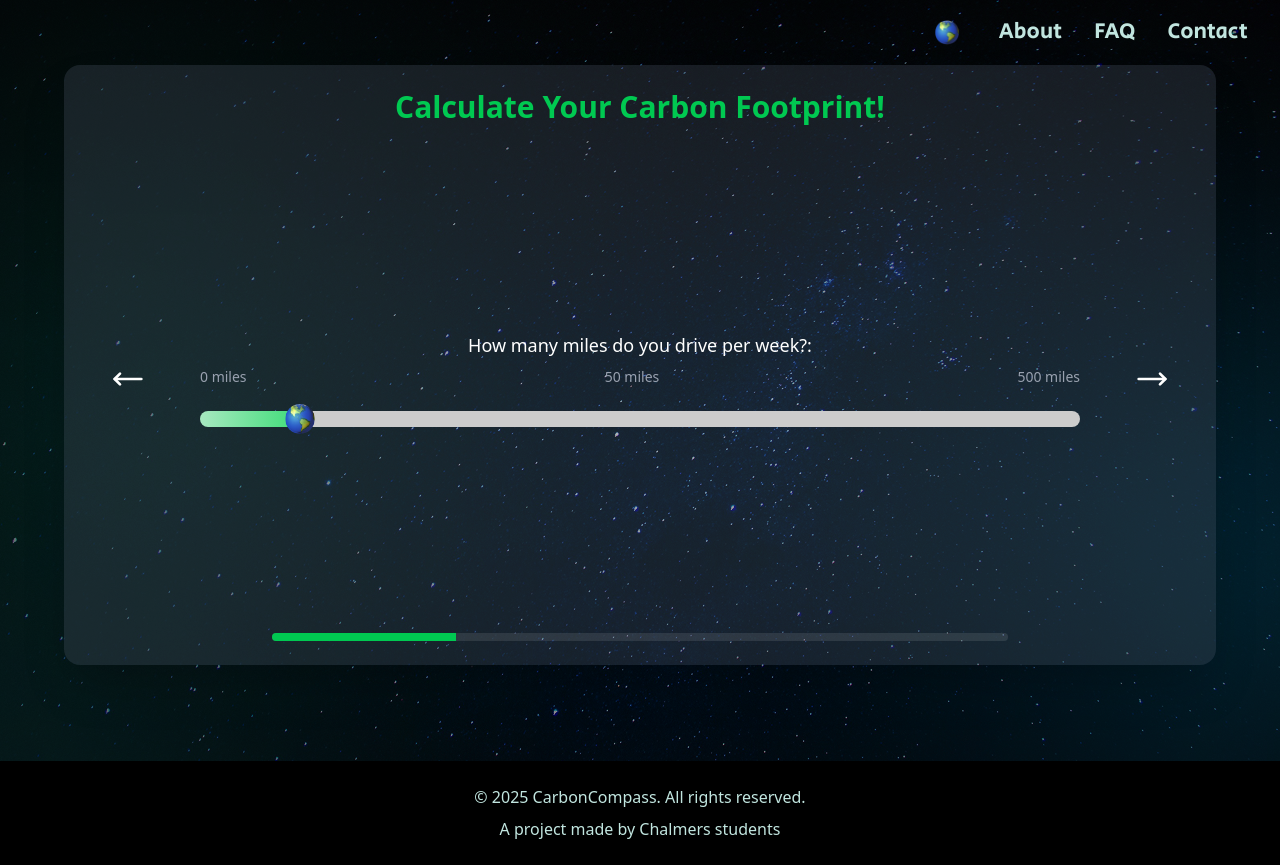
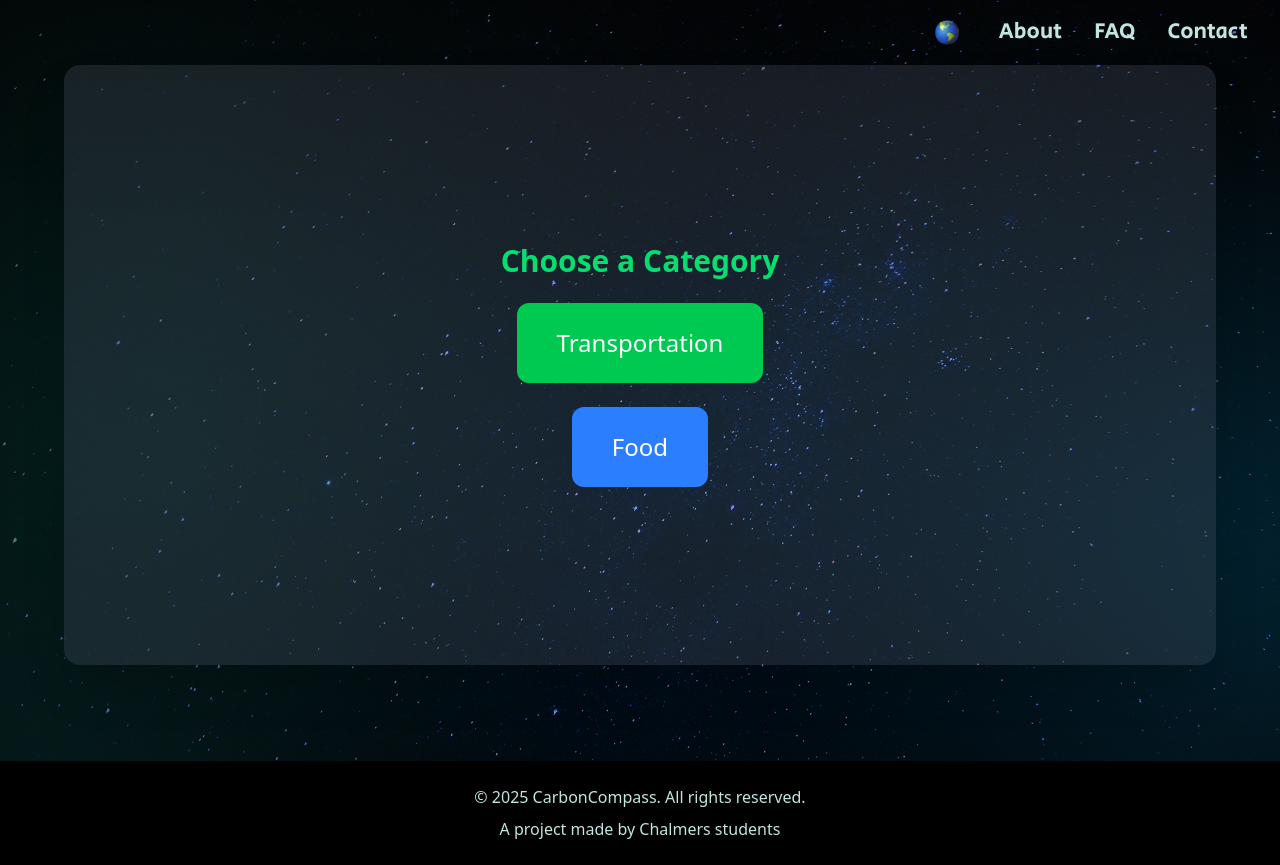
Before and after one commit to TicketedWave/DAT257, a Next.js app in the folder dat257/: page /calculator in a window 1280 px wide. Built offline with nearby package versions, Linux system fonts and the light colour scheme.

Commit message:
Added categories Transport and food with 4 questions each

```diff
--- a/dat257/app/calculator/components/CarbonFootprintCalculator.js
+++ b/dat257/app/calculator/components/CarbonFootprintCalculator.js
@@ -1,7 +1,7 @@
 'use client';
 
 import React, { useState, useEffect } from 'react';
-import { MoveRight , MoveLeft  } from 'lucide-react';
+import { MoveRight, MoveLeft } from 'lucide-react';
 import {
   LineChart,
   Line,
@@ -12,24 +12,150 @@ import {
   ResponsiveContainer,
 } from 'recharts';
 
-
+const categories = {
+  Transportation: [
+    {
+      label: 'How many kilometers do you drive per week?',
+      name: 'kilometersPerWeek',
+      min: 0,
+      max: 600,
+      step: 10,
+      marks: {
+        0: '0 km',
+        50: '50 km',
+        100: '100 km',
+        200: '200 km',
+        500: '500 km',
+        600: '600+ km'
+      },
+      unit: 'km'
+    },
+    {
+      label: 'How often do you use public transportation each week?',
+      name: 'publicTransportPerWeek',
+      min: 0,
+      max: 7,
+      step: 0.5,
+      marks: {
+        0: 'Never',
+        1.5: '1-2x',
+        4: '3-5x',
+        7: '6+x'
+      },
+      unit: 'times'
+    },
+    {
+      label: 'How many flights do you take per year?',
+      name: 'flightsPerYear',
+      min: 0,
+      max: 8,
+      step: 0.5,
+      marks: {
+        0: 'None',
+        1.5: '1-2',
+        4: '3-5',
+        8: '6+'
+      },
+      unit: 'flights'
+    },
+    {
+      label: 'What is your vehicle fuel efficiency?',
+      name: 'fuelEfficiency',
+      min: 4,
+      max: 14,
+      step: 0.5,
+      marks: {
+        4.5: 'Efficient',
+        6.5: 'Moderate',
+        10: 'Low',
+        14: 'Very Low'
+      },
+      unit: 'L/100km'
+    }
+  ],
+  Food: [
+    {
+      label: 'How often do you eat red meat (beef, lamb, pork) per week?',
+      name: 'redMeatPerWeek',
+      min: 0,
+      max: 6,
+      step: 0.5,
+      marks: {
+        0: 'None',
+        1.5: '1-2x',
+        3.5: '3-4x',
+        6: '5+x'
+      },
+      unit: 'meals'
+    },
+    {
+      label: 'How often do you eat poultry (chicken, turkey) per week?',
+      name: 'poultryPerWeek',
+      min: 0,
+      max: 6,
+      step: 0.5,
+      marks: {
+        0: 'None',
+        1.5: '1-2x',
+        3.5: '3-4x',
+        6: '5+x'
+      },
+      unit: 'meals'
+    },
+    {
+      label: 'How often do you consume dairy products per week?',
+      name: 'dairyPerWeek',
+      min: 0,
+      max: 6,
+      step: 0.5,
+      marks: {
+        0: 'None',
+        1.5: '1-2x',
+        3.5: '3-4x',
+        6: '5+x'
+      },
+      unit: 'servings'
+    },{
+      label: 'How often do you consume plant-based meals (vegetarian or vegan) per week?',
+      name: 'plantBasedMealsPerWeek',
+      min: 0,
+      max: 6,
+      step: 0.5,
+      marks: {
+        0: 'None',
+        1.5: '1-2x',
+        3.5: '3-4x',
+        6: '5+x'
+      },
+      unit: 'meals'
+    }
+  ]
+};
 
 const CarbonFootprintCalculator = () => {
   const [formData, setFormData] = useState({
-    carMilesPerWeek: 50,
-    flightsPerYear: 2,
-    meatMealsPerWeek: 7,
-    electricityKwhPerMonth: 300,
+    kilometersPerWeek: 150,
+    publicTransportPerWeek: 1.5,
+    flightsPerYear: 1.5,
+    fuelEfficiency: 6.5,
+    redMeatPerWeek: 1.5,
+    poultryPerWeek: 1.5,
+    dairyPerWeek: 3.5,
+    plantBasedMealsPerWeek: 3.5
   });
   const [step, setStep] = useState(0);
   const [submitted, setSubmitted] = useState(false);
   const [animatedPercentile, setAnimatedPercentile] = useState(0);
+  const [category, setCategory] = useState(null);
+  const [completedCategories, setCompletedCategories] = useState([]);
+
+  const currentQuestions = category ? categories[category] : [];
 
   useEffect(() => {
     if (submitted) {
       const target = getPercentile(userEmission);
       let current = 0;
-      const step = Math.max(1, Math.round(target / 50)); // Speed control
+      const step = Math.max(1, Math.round(target / 50));
       const interval = setInterval(() => {
         current += step;
         if (current >= target) {
@@ -38,45 +164,10 @@ const CarbonFootprintCalculator = () => {
         } else {
           setAnimatedPercentile(current);
         }
-      }, 20); // Delay between steps
+      }, 20);
       return () => clearInterval(interval);
     }
   }, [submitted]);
-
-
-  const spectrum = [
-    {
-      label: 'How many miles do you drive per week?',
-      name: 'carMilesPerWeek',
-      min: 0,
-      max: 500,
-      unit: 'miles',
-    },
-    {
-      label: 'How many flights do you take each year?',
-      name: 'flightsPerYear',
-      min: 0,
-      max: 20,
-      unit: 'flights',
-    },
-    {
-      label: 'How many meat-based meals do you eat per week?',
-      name: 'meatMealsPerWeek',
-      min: 0,
-      max: 21,
-      unit: 'meals',
-    },
-    {
-      label: 'How much electricity do you use per month?',
-      name: 'electricityKwhPerMonth',
-      min: 0,
-      max: 1000,
-      unit: 'kWh',
-    },
-  ];
-
-
-  const current = spectrum[step];
 
   const handleChange = (e) => {
     setFormData({
@@ -86,11 +177,19 @@ const CarbonFootprintCalculator = () => {
   };
 
   const calculateCarbonFootprint = () => {
-    const miles = formData.carMilesPerWeek * 52 * 0.411;
-    const flights = formData.flightsPerYear * 250;
-    const meat = formData.meatMealsPerWeek * 52 * 2.5;
-    const electricity = formData.electricityKwhPerMonth * 12 * 0.4;
-    return (miles + flights + meat + electricity).toFixed(2);
+    // Transportation calculations
+    const drivingEmission = formData.kilometersPerWeek * 52 * (formData.fuelEfficiency * 2.31); // kg CO2
+    const publicTransportSavings = formData.publicTransportPerWeek * 52 * 0.1; // kg CO2 saved
+    const flightsEmission = formData.flightsPerYear * 250; // kg CO2
+
+    // Food calculations
+    const redMeatEmission = formData.redMeatPerWeek * 52 * 2.5; // kg CO2
+    const poultryEmission = formData.poultryPerWeek * 52 * 0.8; // kg CO2
+    const dairyEmission = formData.dairyPerWeek * 52 * 0.5; // kg CO2
+
+    const total = drivingEmission - publicTransportSavings + flightsEmission +
+                 redMeatEmission + poultryEmission + dairyEmission;
+    return total.toFixed(2);
   };
 
   const getFunFacts = (footprint) => {
@@ -107,10 +206,8 @@ const CarbonFootprintCalculator = () => {
     ];
   };
 
-  const curveData = generateNormalDistribution(); // keep this outside your component return
+  const curveData = generateNormalDistribution();
   const userEmission = calculateCarbonFootprint();
-
-// Find the y-value at the user's x
   const closestPoint = curveData.reduce((prev, curr) =>
     Math.abs(curr.x - userEmission) < Math.abs(prev.x - userEmission) ? curr : prev
   );
@@ -118,117 +215,152 @@ const closestPoint = curveData.reduce((prev, curr) =>
   function getPercentile(x, mean = 5000, stdDev = 2000) {
     const z = (x - mean) / stdDev;
     const cdf = 0.5 * (1 + erf(z / Math.sqrt(2)));
-    return Math.round(cdf * 100); // As a percentile (0–100)
+    return Math.round(cdf * 100);
   }
 
-  // Approximation of the error function
   function erf(x) {
-    // Save the sign of x
     const sign = x >= 0 ? 1 : -1;
     x = Math.abs(x);
-
-    // Constants
     const a1 = 0.254829592,
       a2 = -0.284496736,
       a3 = 1.421413741,
       a4 = -1.453152027,
       a5 = 1.061405429,
       p = 0.3275911;
-
-    // Abramowitz and Stegun formula 7.1.26
     const t = 1 / (1 + p * x);
     const y = 1 - (((((a5 * t + a4) * t) + a3) * t + a2) * t + a1) * t * Math.exp(-x * x);
-
     return sign * y;
   }
 
+  const handleCategoryComplete = () => {
+    if (!completedCategories.includes(category)) {
+      setCompletedCategories([...completedCategories, category]);
+    }
+
+    if (completedCategories.length + 1 >= Object.keys(categories).length) {
+      setSubmitted(true);
+    } else {
+      setCategory(null);
+      setStep(0);
+    }
+  };
+
+  const getClosestMark = (value, marks) => {
+    const markValues = Object.keys(marks).map(Number);
+    return markValues.reduce((prev, curr) =>
+      Math.abs(curr - value) < Math.abs(prev - value) ? curr : prev
+    );
+  };
 
   return (
     <div className="w-[90%] min-h-[75vh] mx-auto p-6 bg-gray-600/30 bg-opacity-50 mb-24 text-white rounded-2xl shadow-2xl space-y-6 flex flex-col justify-between">
+      {!category ? (
+        <div className="flex flex-col items-center justify-center flex-1 space-y-6">
+          <h2 className="text-3xl font-bold text-center text-green-400">Choose a Category</h2>
+          <button
+            onClick={() => setCategory('Transportation')}
+            className={`px-10 py-6 rounded-xl text-2xl transition ${
+              completedCategories.includes('Transportation')
+                ? 'bg-green-600 hover:bg-green-500'
+                : 'bg-green-500 hover:bg-green-400'
+            }`}
+          >
+            Transportation {completedCategories.includes('Transportation') && '✓'}
+          </button>
+          <button
+            onClick={() => setCategory('Food')}
+            className={`px-10 py-6 rounded-xl text-2xl transition ${
+              completedCategories.includes('Food')
+                ? 'bg-blue-600 hover:bg-blue-500'
+                : 'bg-blue-500 hover:bg-blue-400'
+            }`}
+          >
+            Food {completedCategories.includes('Food') && '✓'}
+          </button>
+        </div>
+      ) : !submitted ? (
+        <>
           <h2 className="text-3xl font-bold text-center text-green-500">
-        Calculate Your Carbon Footprint!
+            {currentQuestions[step].label}
           </h2>
 
-      {!submitted && (
-        <>
-          {/* <div>
-            <label className="block mb-2 text-lg font-medium">{current.label}:</label>
-            <div className="flex justify-between text-sm text-gray-400 mb-1">
-              <span>{current.min} {current.unit}</span>
-              <span>{formData[current.name]} {current.unit}</span>
-              <span>{current.max} {current.unit}</span>
-            </div>
-            <input
-              type="range"
-              name={current.name}
-              min={current.min}
-              max={current.max}
-              value={formData[current.name]}
-              onChange={handleChange}
-              className="w-full h-6 appearance-none bg-green-300 rounded-lg cursor-pointer slider-thumb"
-            />
-          </div> */}
-
           <div className="flex items-center justify-between gap-4 mt-6 opacity-100">
-  {/* Back Button */}
             <button
               type="button"
               onClick={() => setStep((prev) => Math.max(0, prev - 1))}
               disabled={step === 0}
-    className='mx-6'
+              className="mx-6"
             >
-    <MoveLeft  size={32} className="text-white hover:text-green-400 transition-all duration-200"/>
+              <MoveLeft size={32} className="text-white hover:text-green-400 transition-all duration-200" />
             </button>
 
-{/* Spectrum Input in Center */}
             <div className="flex-1 flex flex-col items-center px-4">
-    <label className="block mb-2 text-lg font-medium text-center">{current.label}:</label>
               <div className="flex justify-between text-sm text-gray-400 mb-6 w-full">
-        <span>{current.min} {current.unit}</span>
-        <span>{formData[current.name]} {current.unit}</span>
-        <span>{current.max} {current.unit}</span>
+                {Object.entries(currentQuestions[step].marks).map(([value, label]) => (
+                  <span
+                    key={value}
+                    className={`text-xs ${
+                      Math.abs(parseFloat(value) - formData[currentQuestions[step].name]) < 0.1
+                        ? 'text-green-400 font-bold'
+                        : ''
+                    }`}
+
+                  >
+                    {label}
+                  </span>
+                ))}
               </div>
               <input
                 type="range"
-        name={current.name}
-        min={current.min}
-        max={current.max}
-        value={formData[current.name]}
+                name={currentQuestions[step].name}
+                min={currentQuestions[step].min}
+                max={currentQuestions[step].max}
+                step={currentQuestions[step].step}
+                value={formData[currentQuestions[step].name]}
                 onChange={handleChange}
-        className="w-full h-4 appearance-none bg-green-3  rounded-lg cursor-pointer slider-thumb"
+                className="w-full h-4 appearance-none bg-green-3 rounded-lg cursor-pointer"
                 style={{
                   background: `linear-gradient(to right, #a7e8c0 0%, #4ade80 ${
-              ((formData[current.name] - current.min) / (current.max - current.min)) * 100
+                    ((formData[currentQuestions[step].name] - currentQuestions[step].min) /
+                    (currentQuestions[step].max - currentQuestions[step].min)) * 100
                   }%, #ccc ${
-              ((formData[current.name] - current.min) / (current.max - current.min)) * 100
+                    ((formData[currentQuestions[step].name] - currentQuestions[step].min) /
+                    (currentQuestions[step].max - currentQuestions[step].min)) * 100
                   }%, #ccc 100%)`,
                 }}
               />
+              <div className="mt-4 text-lg">
+                {formData[currentQuestions[step].name]} {currentQuestions[step].unit}
+              </div>
             </div>
 
-{/* Next or Submit Button */}
-
+            {step < currentQuestions.length - 1 ? (
               <button
                 type="button"
-      onClick={() => setStep((prev) => Math.min(spectrum.length - 1, prev + 1))}
-      className='mx-6'
+                onClick={() => setStep((prev) => Math.min(currentQuestions.length - 1, prev + 1))}
+                className="mx-6"
               >
-      <MoveRight size={32} className="text-white hover:text-green-400 transition-all duration-200"/>
+                <MoveRight size={32} className="text-white hover:text-green-400 transition-all duration-200" />
               </button>
-</div>
-{step === spectrum.length - 1 &&
-    <div className="flex justify-center mt-4">
+            ) : (
               <button
                 type="button"
-      onClick={() => setSubmitted(true)}
-      className="bg-linear-to-bl from-green-200 to-green-600 text-white text-bold text-2xl px-12 py-6 rounded-xl hover:bg-green-700 transition mx-auto"
+                onClick={handleCategoryComplete}
+                className="bg-green-500 text-white text-bold text-xl px-8 py-4 rounded-xl hover:bg-green-400 transition mx-6"
               >
-      Calculate
-    </button></div>}
+                {completedCategories.length + 1 >= Object.keys(categories).length ? 'Calculate' : 'Next Category'}
+              </button>
+            )}
+          </div>
 
-    </>)}
-
-    {submitted && (
+          <div className="h-2 bg-white/10 rounded-full overflow-hidden mt-6 w-2/3 mx-auto">
+            <div
+              className="h-full bg-green-500 transition-all duration-500"
+              style={{ width: `${((step + 1) / currentQuestions.length) * 100}%` }}
+            />
+          </div>
+        </>
+      ) : (
         <>
           <div className="text-center mt-4 space-y-4">
             <p className="text-xl font-semibold">Your Estimated Carbon Footprint:</p>
@@ -240,23 +372,20 @@ function getPercentile(x, mean = 5000, stdDev = 2000) {
               ))}
             </div>
           </div>
-        {/* User percentile result */}
+
           <div className="text-center mt-4">
             <p className="text-md text-gray-300">
               You emit more CO₂ than approximately{" "}
-            <span className="text-green-400 font-bold">
-            {animatedPercentile}%
-            </span>{" "}
+              <span className="text-green-400 font-bold">{animatedPercentile}%</span>{" "}
               of the world population.
             </p>
           </div>
 
-        {/* Normal Distribution Graph */}
           <div className="mt-8">
             <p className="text-sm mb-3 text-gray-300">Carbon emissions compared to a typical global distribution</p>
             <div className="w-full h-64 bg-white/5 rounded-xl p-4">
               <ResponsiveContainer width="100%" height="100%">
-            <LineChart data={generateNormalDistribution()}>
+                <LineChart data={curveData}>
                   <XAxis
                     dataKey="x"
                     tick={{ fill: '#ccc', fontSize: 12 }}
@@ -269,13 +398,7 @@ function getPercentile(x, mean = 5000, stdDev = 2000) {
                     labelFormatter={(label) => `${label.toLocaleString()} kg CO₂`}
                     contentStyle={{ backgroundColor: '#1f2937', borderColor: '#4ade80', color: 'white' }}
                   />
-                <Line
-                type="monotone"
-                dataKey="y"
-                stroke="#4ade80"
-                strokeWidth={3}
-                dot={false}
-                />
+                  <Line type="monotone" dataKey="y" stroke="#4ade80" strokeWidth={3} dot={false} />
                   <ReferenceDot
                     x={closestPoint.x}
                     y={closestPoint.y}
@@ -291,41 +414,32 @@ function getPercentile(x, mean = 5000, stdDev = 2000) {
                       fontSize: 12,
                     }}
                   />
-
                 </LineChart>
               </ResponsiveContainer>
             </div>
           </div>
-</>)}
-      {/* Optional: Back to start button */}
-      {submitted && (
+
           <button
             className="mt-6 w-full bg-white/10 text-white py-2 rounded-lg hover:bg-white/20 transition"
             onClick={() => {
               setSubmitted(false);
               setStep(0);
+              setCategory(null);
+              setCompletedCategories([]);
             }}
           >
             Try Again
           </button>
+        </>
       )}
-
-      {/* Progress Bar */}
-        {!submitted && <div className=" h-2 bg-white/10 rounded-full overflow-hidden mt-6 w-2/3 mx-auto">
-            <div
-                className="h-full bg-green-500 transition-all duration-500"
-                style={{ width: `${((step + 1) / spectrum.length) * 100}%` }}
-            />
-        </div>}
     </div>
   );
 };
 
-
 function generateNormalDistribution(mean = 5000, stdDev = 2000, points = 100) {
   const data = [];
-    for (let i = 0; i < points; i++) {
-      const x = (i / (points - 1)) * 20000; // from 0 to 20,000
+  for (let i = 0; i <= points; i++) {
+    const x = (i / (points - 1)) * 20000;
     const exponent = -0.5 * Math.pow((x - mean) / stdDev, 2);
     const y = (1 / (stdDev * Math.sqrt(2 * Math.PI))) * Math.exp(exponent);
     data.push({ x, y });
@@ -333,25 +447,4 @@ function generateNormalDistribution(mean = 5000, stdDev = 2000, points = 100) {
   return data;
 }
 
-function generateNormalDistributionWithPercentiles(mean = 5000, stdDev = 2000, points = 100) {
-    const data = [];
-    for (let i = 0; i <= points; i++) {
-      const percentile = i / points;
-      const z = Math.sqrt(2) * inverseErf(2 * percentile - 1);
-      const x = mean + z * stdDev;
-      const exponent = -0.5 * Math.pow((x - mean) / stdDev, 2);
-      const y = (1 / (stdDev * Math.sqrt(2 * Math.PI))) * Math.exp(exponent);
-      data.push({ percentile: Math.round(percentile * 100), y });
-    }
-    return data;
-}
-function inverseErf(x) {
-    const a = 0.147;
-    const ln = Math.log(1 - x * x);
-    const first = (2 / (Math.PI * a)) + (ln / 2);
-    const second = ln / a;
-    return Math.sign(x) * Math.sqrt(Math.sqrt(first * first - second) - first);
-}
-
-
 export default CarbonFootprintCalculator;
```
Also changed, not shown: 1 other file (tests, documents, lock files or other folders). Lines whose indentation alone changed are shown as unchanged.
